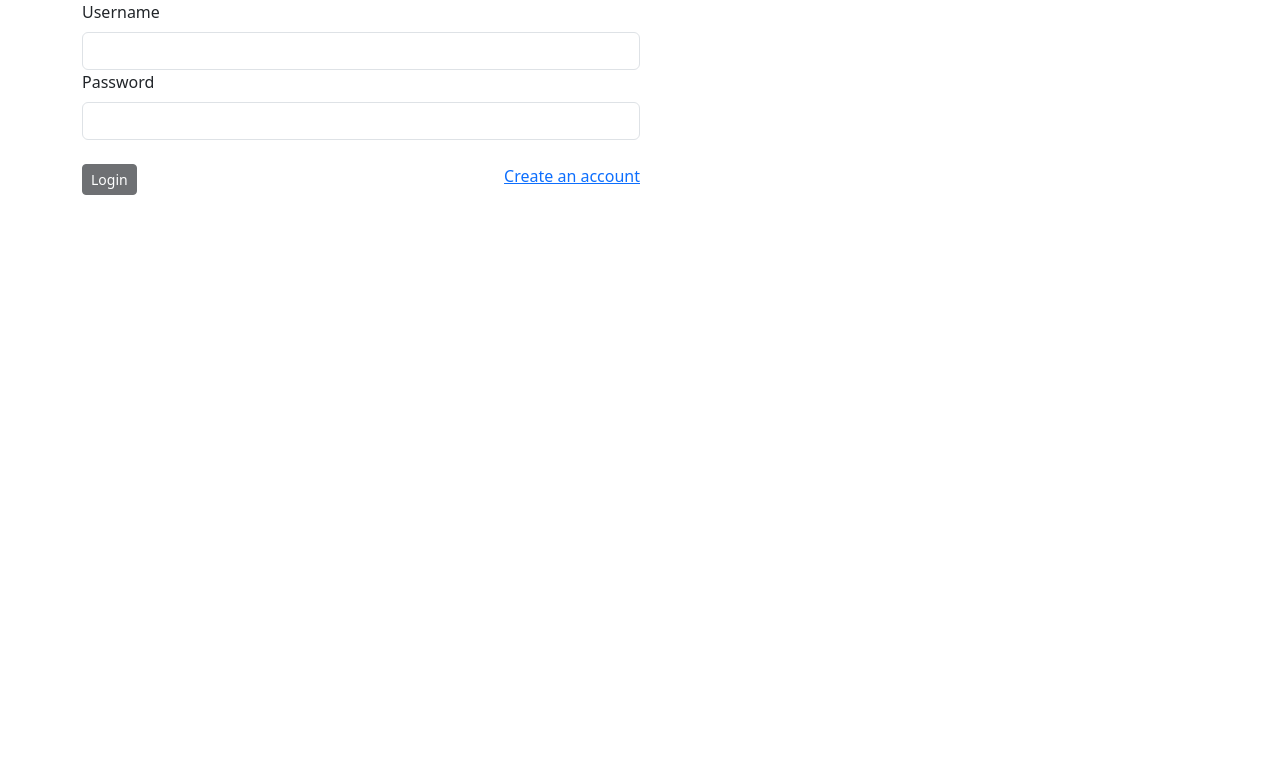
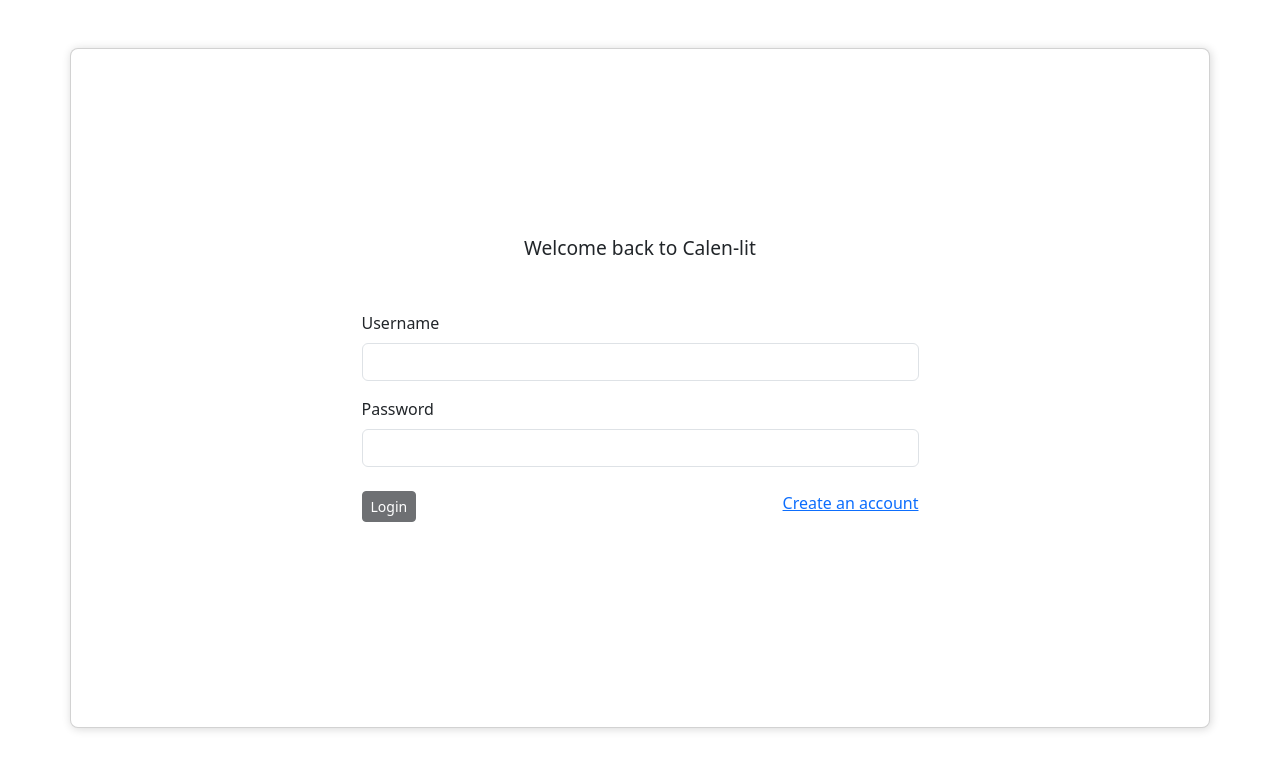
Before and after one commit to WyattThayer/Calen-lit, a React (Vite) app: page /login in a window 1280 px wide. Shown: the top 770 px of the page. Built offline with nearby package versions, Linux system fonts and the light colour scheme.

Commit message:
added login styling and fixed update event bug

```diff
--- a/src/App.jsx
+++ b/src/App.jsx
@@ -4,6 +4,7 @@
 import { Button } from "react-bootstrap";
 import { Link } from "react-router-dom";
 import { useDispatch,useSelector } from "react-redux";
+import './app.css'
 
 function App() {
 
--- /dev/null
+++ b/src/app.css
@@ -0,0 +1,3 @@
+.App{
+    background-color: black;
+}
--- a/src/components/CreateAccount.jsx
+++ b/src/components/CreateAccount.jsx
@@ -36,9 +36,12 @@
   };
 
   return (
-    <div className="Account container-sm">
+    <div className="Account container-sm d-flex card mt-5">
+      <div className="welcome">Welcome to Calen-Lit</div>
+      <br/>
+      <br/>
       <Form onSubmit={(e) => handleSubmit(e)} className="w-50">
-        <Form.Group size="sm" controlId="username">
+        <Form.Group className="mb-3" size="sm" controlId="username">
           <Form.Label>Username</Form.Label>
           <Form.Control
             type="text"
@@ -46,6 +49,7 @@
             onChange={(e) => setUserName(e.target.value)}
           />
         </Form.Group>
+
         <Form.Group size="sm" controlId="password">
           <Form.Label>Password</Form.Label>
           <Form.Control
@@ -54,7 +58,9 @@
             onChange={(e) => setPassword(e.target.value)}
           />
         </Form.Group>
+
         <br />
+
         <Button
           variant="dark"
           size="sm"
--- a/src/components/Events.jsx
+++ b/src/components/Events.jsx
@@ -4,6 +4,7 @@
 import { Form } from "react-bootstrap";
 import axios from "axios";
 import { useParams } from "react-router-dom";
+import { useSelector } from "react-redux";
 
 const EventCard = ({ event, setAddedEvents }) => {
   const { desc, tag, place, food, costume, present, id } = event;
@@ -17,6 +18,8 @@
   const [costumeState, setCostume] = useState(costume);
   const [presentState, setPresent] = useState(present);
   const [placeState, setPlace] = useState(place);
+  const userId = useSelector((state)=>state.userId)
+
 
   const edit = () => {
     setEditing(!editing);
@@ -35,9 +38,16 @@
         date,
         placeState,
         id,
+        userId,
       })
       .then((res) => {
         setAddedEvents(res.data);
+        // setAddedEvents((currentEvents) =>
+        //   currentEvents.map((currentEvent) =>{
+        //     if(currentEvent.id === id){
+        //       return res.data
+        //     } return res.data
+        //   }));
         setEditing(false);
       });
   };
@@ -45,7 +55,9 @@
   const deleteEvent = async () => {
     await axios.delete(`/event/` + id).then((res) => {
       setEditing(false);
-      setAddedEvents(currentEvents => currentEvents.filter(event => event.id !== id))
+      setAddedEvents((currentEvents) =>
+        currentEvents.filter((event) => event.id !== id)
+      );
     });
   };
 
@@ -106,11 +118,13 @@
               />
             </Form.Group>
             <br />
-            <Button variant="success" type="submit">Update Event</Button>
+            <Button variant="success" type="submit">
+              Update Event
+            </Button>
           </Form>
           <br></br>
           <Button
-          variant="danger"
+            variant="danger"
             onClick={(e) => {
               deleteEvent(e);
             }}
@@ -146,8 +160,12 @@
               disabled
               defaultChecked={costume ? true : false}
             />
-            <br/>
-            <Button variant="success" className="text-right" onClick={(e) => edit(e)}>
+            <br />
+            <Button
+              variant="success"
+              className="text-right"
+              onClick={(e) => edit(e)}
+            >
               Edit
             </Button>
           </CardBody>
--- a/src/components/Login.jsx
+++ b/src/components/Login.jsx
@@ -4,6 +4,7 @@
 import { useNavigate, Link } from "react-router-dom";
 import axios from "axios";
 import { useDispatch, useSelector } from "react-redux";
+import "./login.css";
 
 const Login = () => {
   const [username, setUserName] = useState("");
@@ -40,9 +41,12 @@
   };
 
   return (
-    <div className="Account container-sm d-flex">
+    <div className="Account container-sm d-flex card mt-5">
+      <div className="welcome">Welcome back to Calen-lit</div>
+      <br />
+      <br />
       <Form onSubmit={(e) => handleSubmit(e)} className="w-50">
-        <Form.Group size="sm" controlId="username">
+        <Form.Group className="mb-3" size="sm" controlId="username">
           <Form.Label>Username</Form.Label>
           <Form.Control
             type="text"
@@ -50,6 +54,7 @@
             onChange={(e) => setUserName(e.target.value)}
           />
         </Form.Group>
+
         <Form.Group size="sm" controlId="password">
           <Form.Label>Password</Form.Label>
           <Form.Control
@@ -58,8 +63,11 @@
             onChange={(e) => setPassword(e.target.value)}
           />
         </Form.Group>
+
         <br />
+
         {errorMsg ? <p style={{ color: "red" }}>{errorMsg}</p> : ""}
+
         <Button
           variant="dark"
           size="sm"
--- a/src/components/MainPage.jsx
+++ b/src/components/MainPage.jsx
@@ -2,7 +2,7 @@
   return (
     <div className="text-center">
       <br />
-      <h1>Hello! Welcome to Calen-Lit</h1>
+      <h1>Calen-Lit</h1>
       <br />
       <p>A calendar for busy people who like to stay organized</p>
     </div>
--- /dev/null
+++ b/src/components/login.css
@@ -0,0 +1,15 @@
+.Account {
+    justify-content: center;
+    align-items: center;
+    width: 100vw;
+    height: 85vh;
+    box-shadow: rgb(0 0 0 / 16%) 1px 1px 10px;
+    padding-bottom: 20px;
+    border-radius: 8px;
+    background-color: white;
+    display: flex;
+}
+.welcome{
+    justify-content: center;
+    font-size: larger ;
+}
```
Also changed, not shown: 1 other file (tests, documents, lock files or other folders).
